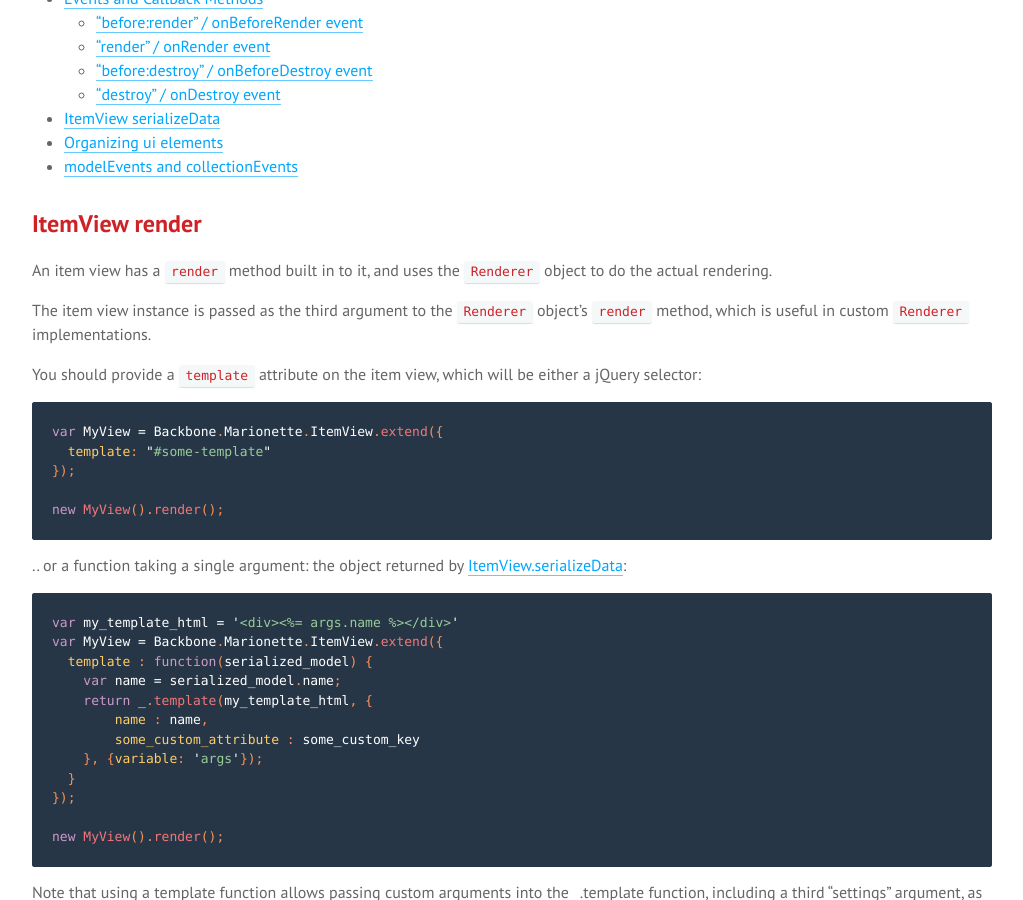
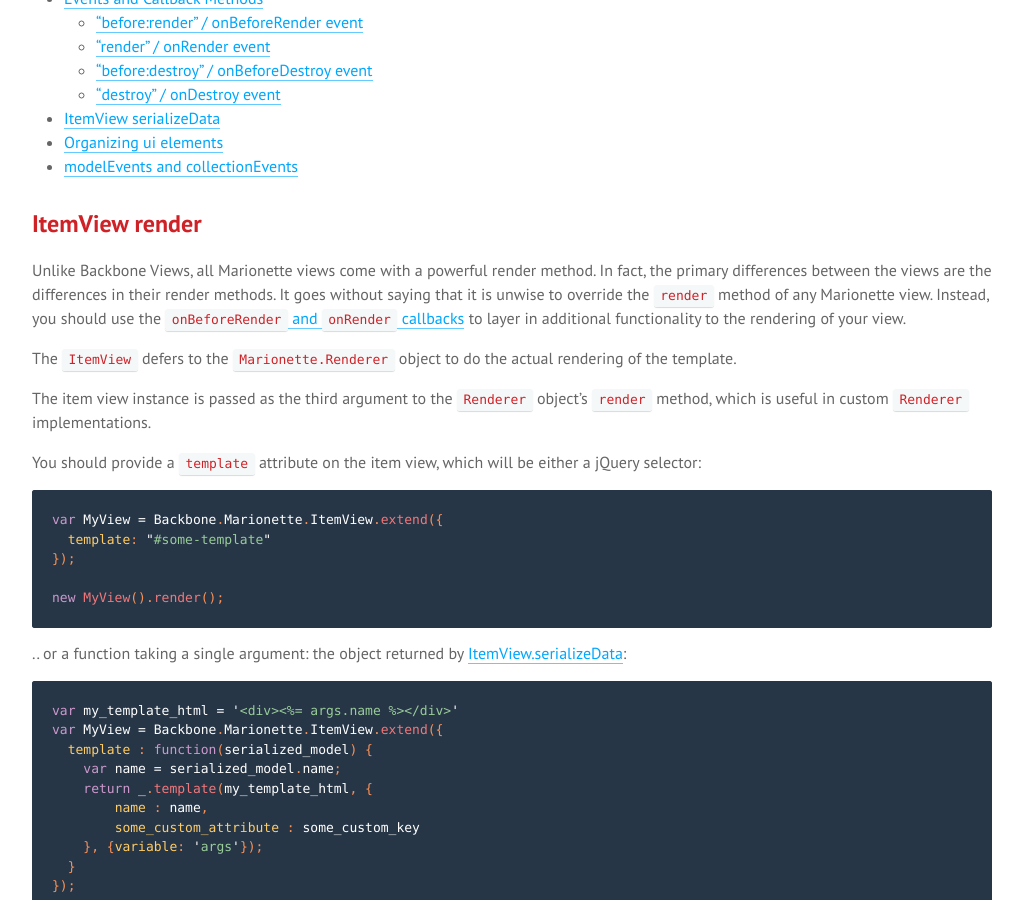
Before and after one commit to sadcitizen/marionettejs.ru, a Jekyll site: the page built from _posts/2014-04-20-itemview.md, in a window 1280 px wide and 900 px high, scrolled down 803 px. Shown: the whole window, without its empty margins (128-1151 px from the left). Built offline with Jekyll 4.4.1, drawn with Linux system fonts in a browser that asks for light colours; some web fonts are replaced; Markdown is read by kramdown in place of the engine named in the settings.

Commit message:
update ru/ItemView

```diff
--- a/_includes/translation/ru/marionette.itemview.md
+++ b/_includes/translation/ru/marionette.itemview.md
@@ -26,8 +26,14 @@
 
 ## ItemView render
 
-An item view has a `render` method built in to it, and uses the
-`Renderer` object to do the actual rendering.
+Unlike Backbone Views, all Marionette views come with a powerful render method.
+In fact, the primary differences between the views are the differences in their
+render methods. It goes without saying that it is unwise to override the `render`
+method of any Marionette view. Instead, you should use the [`onBeforeRender` and `onRender` callbacks](#events-and-callback-methods)
+to layer in additional functionality to the rendering of your view.
+
+The `ItemView` defers to the `Marionette.Renderer` object to do the actual
+rendering of the template.
 
 The item view instance is passed as the third argument to the
 `Renderer` object's `render` method, which is useful in custom
```
